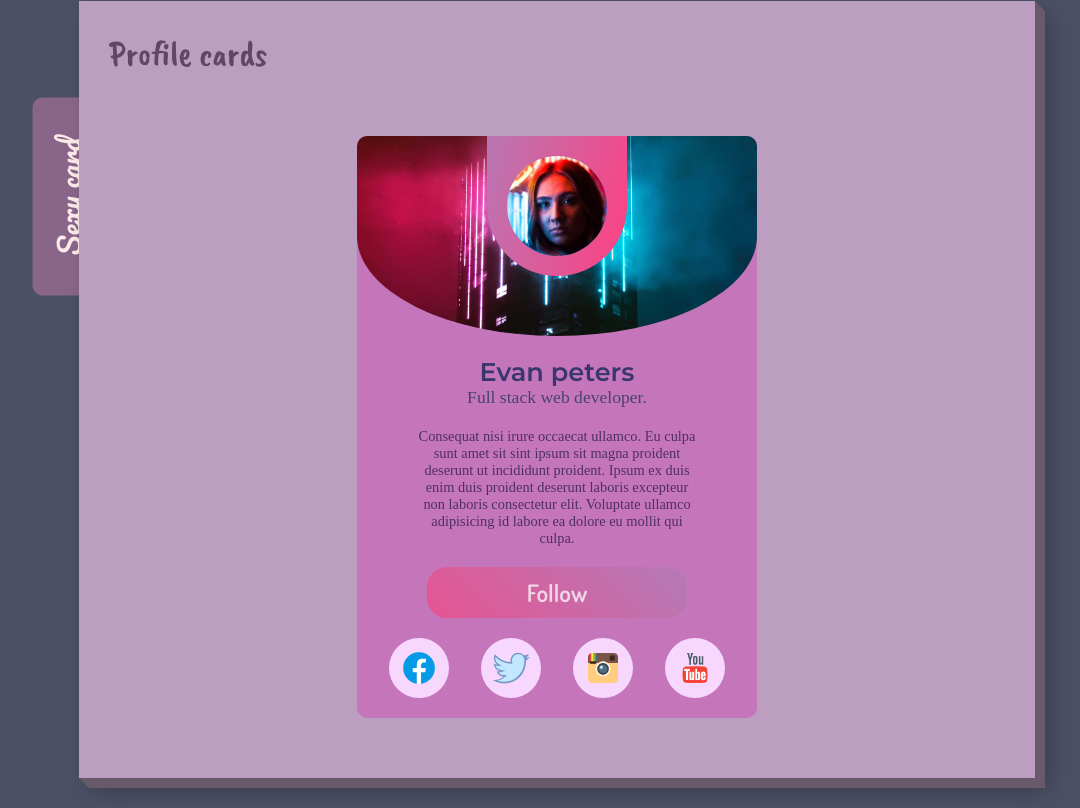
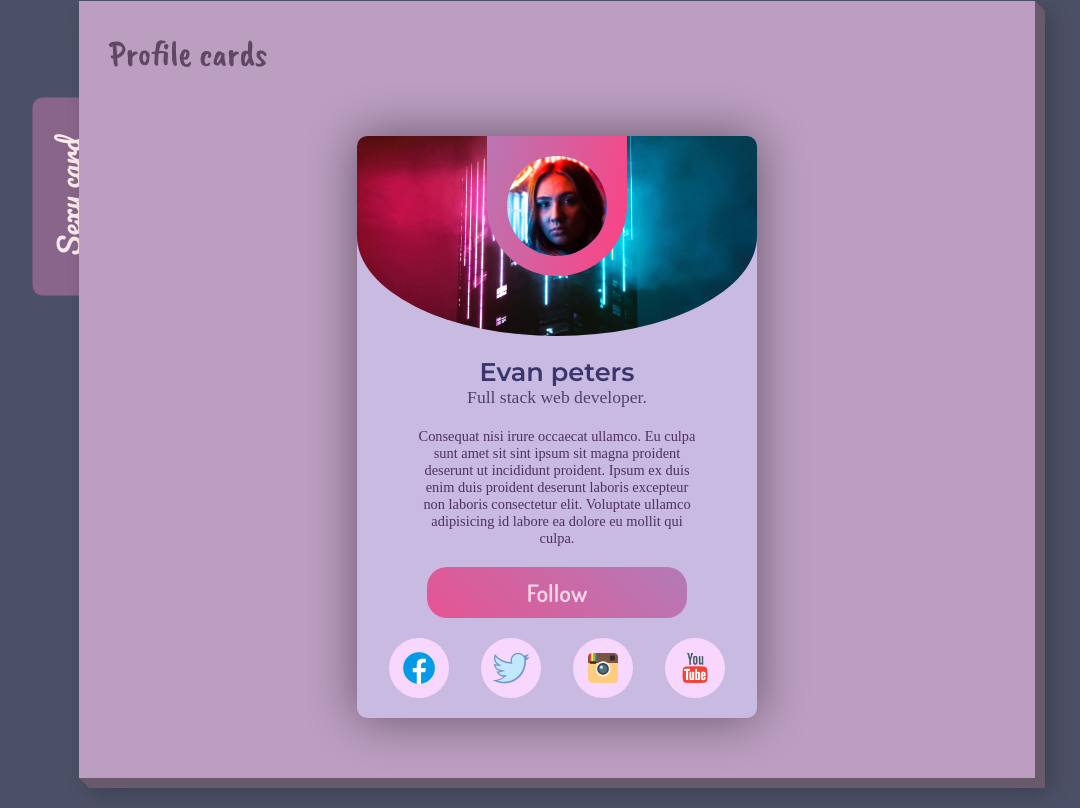
Before and after one commit to Mohanbarman/Learning-css3, a plain HTML site: page index.html in a window 1280 px wide. Shown: the part 3112-3920 px from the top of the page, without its empty margins (83-1163 px from the left). Drawn offline with nearby package versions, Linux system fonts and the light colour scheme.

Commit message:
Adding colors to the profile card

```diff
--- a/style.css
+++ b/style.css
@@ -663,11 +663,12 @@ body {
 }
 
 .profile-card-wrapper {
-    background-color: #c576bb;
+    background-color: #c9bae2;
     margin: auto;
     width: 400px;
     border-radius: 10px;
     padding-bottom: 20px;
+    box-shadow: 0px 0px 50px rgba(0, 0, 0, 0.473);
 }
 
 .profile-background-art {
```
